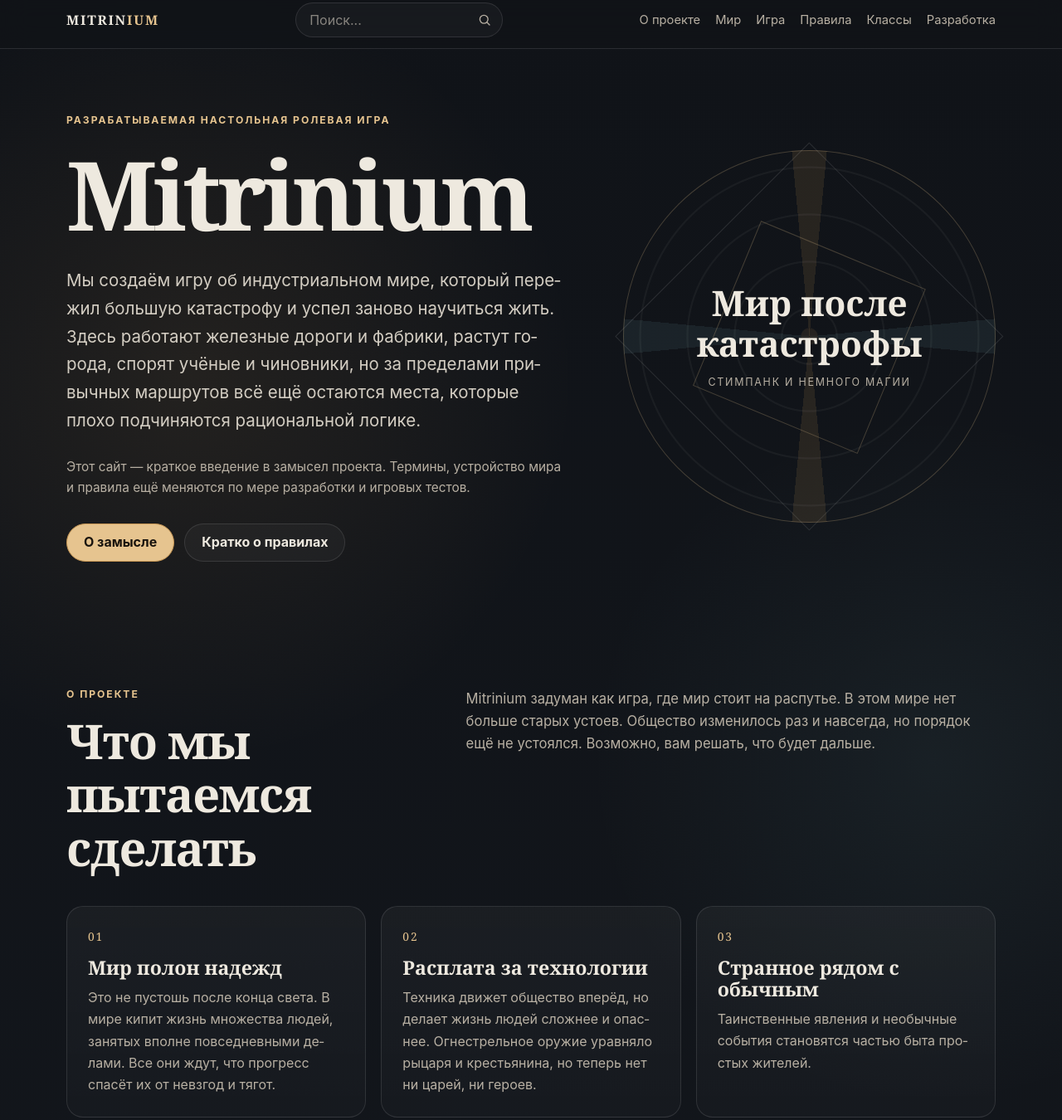
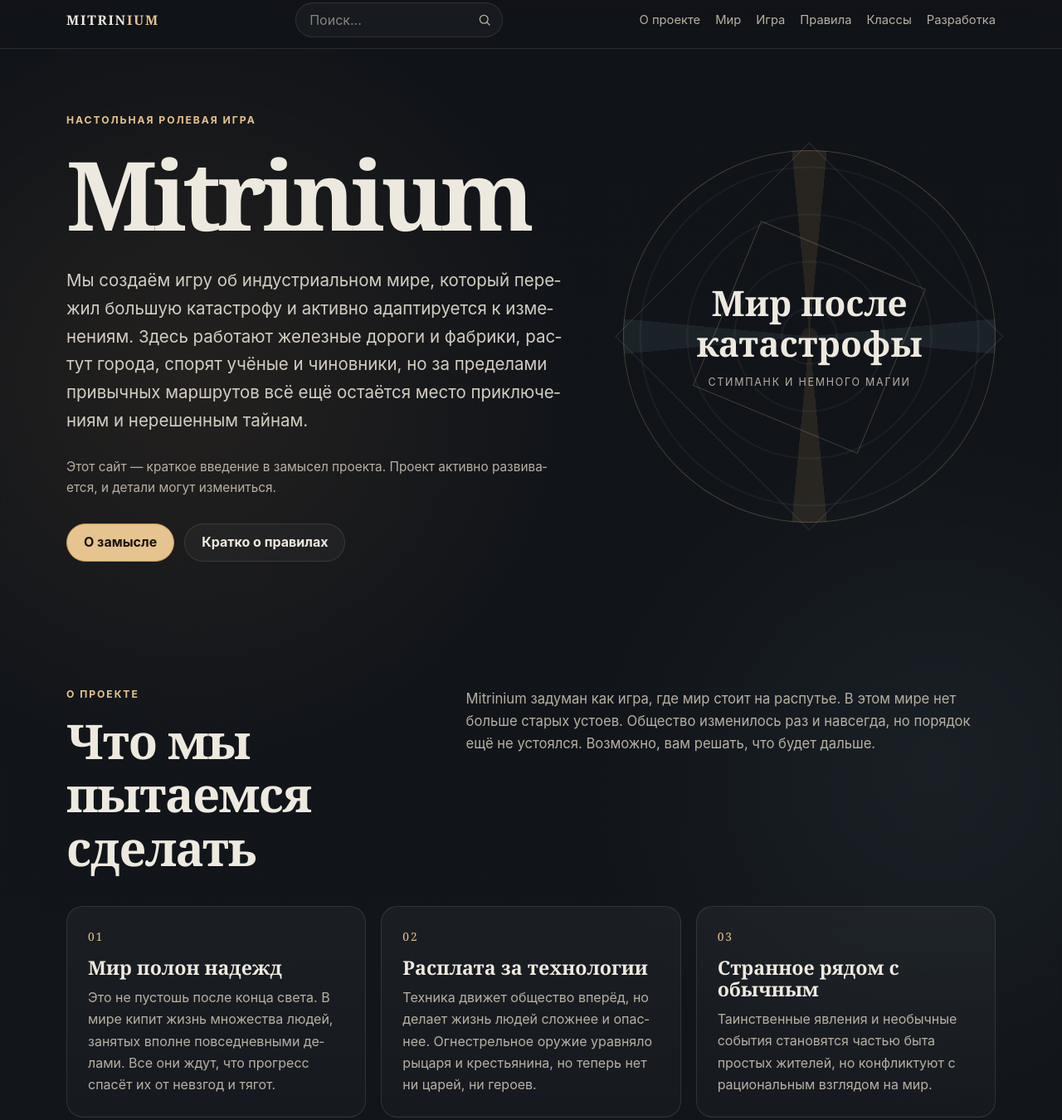
Before and after one commit to FaragonTix/Mitrinium-site, a plain HTML site: page index.html in a window 1280 px wide. Shown: the part 10-1360 px from the top of the page at 83% size. Drawn offline with Linux system fonts and the light colour scheme.

Commit message:
Update index.html
Signed-off-by: FaragonTix <41158721+FaragonTix@users.noreply.github.com>

```diff
--- a/index.html
+++ b/index.html
@@ -1278,24 +1278,22 @@
       <div class="container hero-grid">
         <div>
           <p class="eyebrow">
-            Разрабатываемая настольная ролевая игра
+            Настольная ролевая игра
           </p>
 
           <h1>Mitrinium</h1>
 
           <p class="hero-lead">
             Мы создаём игру об индустриальном мире, который пережил
-            большую катастрофу и успел заново научиться жить. Здесь
+            большую катастрофу и активно адаптируется к изменениям. Здесь
             работают железные дороги и фабрики, растут города, спорят
             учёные и чиновники, но за пределами привычных маршрутов
-            всё ещё остаются места, которые плохо подчиняются
-            рациональной логике.
+            всё ещё остаётся место приключениям и нерешенным тайнам.
           </p>
 
           <p class="hero-note">
-            Этот сайт — краткое введение в замысел проекта. Термины,
-            устройство мира и правила ещё меняются по мере разработки
-            и игровых тестов.
+            Этот сайт — краткое введение в замысел проекта. Проект
+            активно развивается, и детали могут измениться.
           </p>
 
           <div class="hero-actions">
@@ -1375,7 +1373,8 @@
 
             <p>
               Таинственные явления и необычные события становятся
-              частью быта простых жителей.
+              частью быта простых жителей, но конфликтуют с
+              рациональным взглядом на мир.
             </p>
           </article>
         </div>
@@ -1405,9 +1404,9 @@
             <h3>Что здесь привычно</h3>
 
             <ul class="plain-list">
-              <li>поезда, баржи, порталы и дирижабли;</li>
+              <li>поезда, баржи, омнибусы и дирижабли;</li>
               <li>фабрики, шахты, мастерские и лаборатории;</li>
-              <li>чиновники, профсоюзы, мафиози и бандиты;</li>
+              <li>рабочие, крестьяне, чиновники и бандиты;</li>
               <li>
                 врачи, инженеры, военные, торговцы и исследователи.
               </li>
@@ -1515,6 +1514,7 @@
             </div>
 
             <ul class="plain-list">
+              <h4>Кубы сцены</h4>
               <li>обычная ситуация: d4 + d6;</li>
               <li>помеха: 2d4;</li>
               <li>преимущество: 2d6.</li>
@@ -1537,8 +1537,8 @@
 
             <p>
               Единицы считаются отдельно: успех может сопровождаться
-              осложнением. Высокие грани некоторых кубов могут дать
-              дополнительный прорыв.
+              Осложнением. Высокие грани некоторых кубов могут дать
+              дополнительный Прорыв.
             </p>
           </article>
         </div>
```
